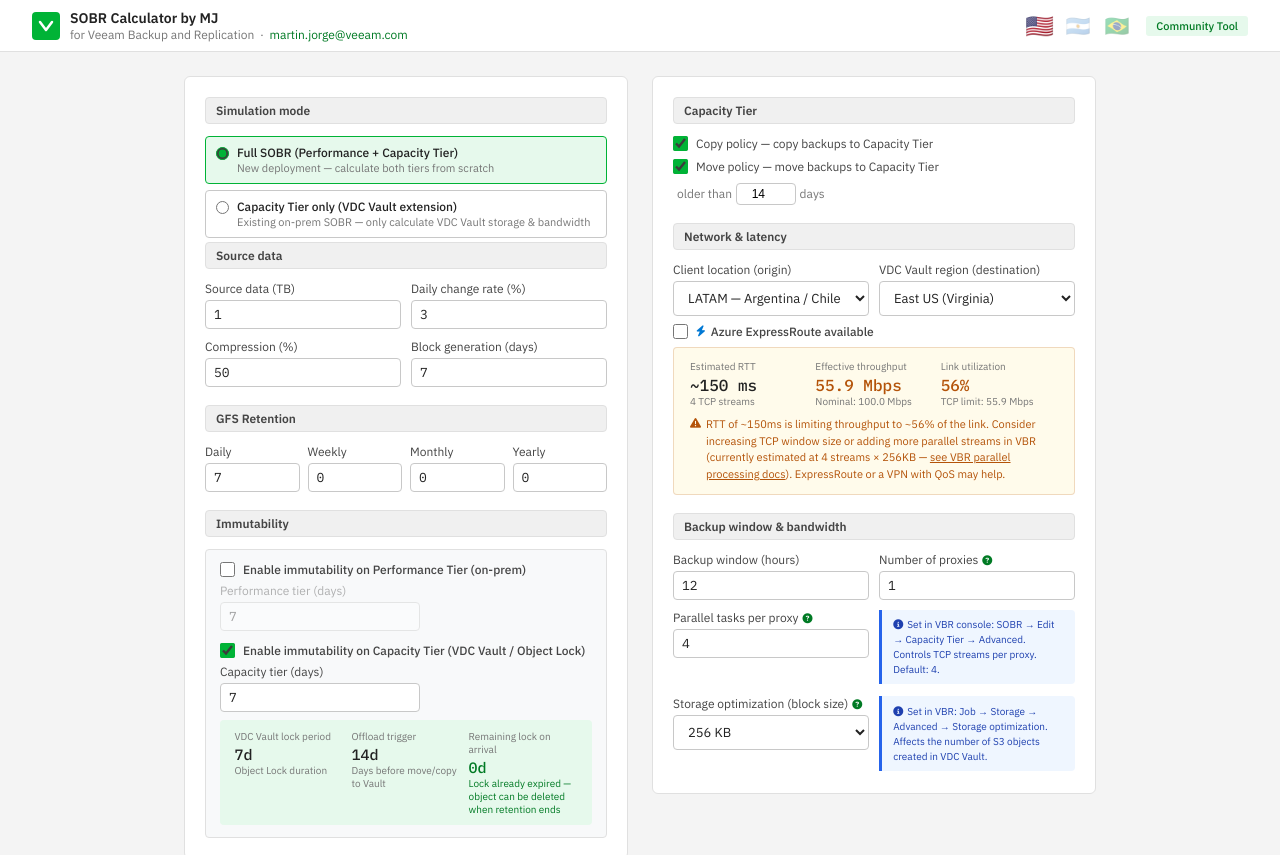
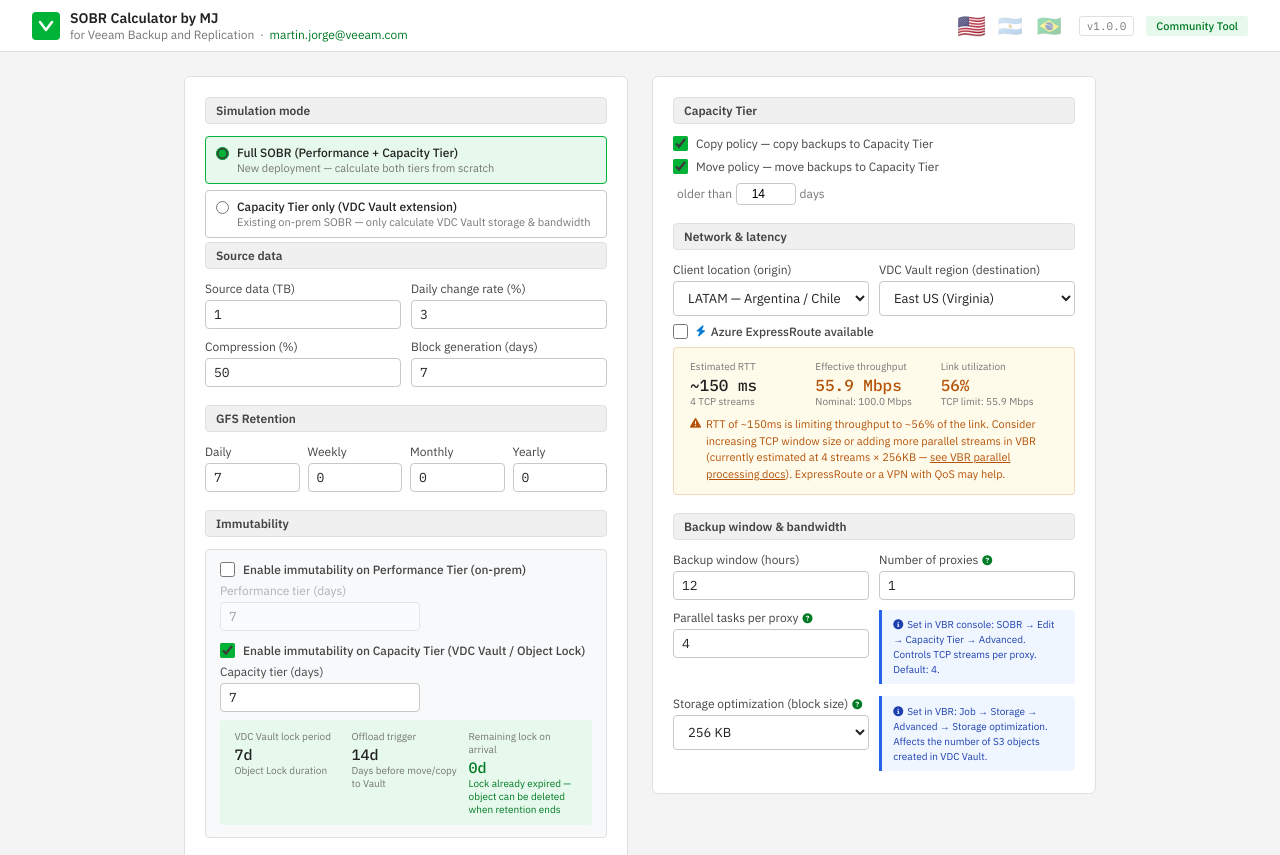
Before and after one commit to martinljor/veeamcalc, a plain HTML site: page index.html in a window 1280 px wide. Shown: the top 855 px of the page. Drawn offline with Linux system fonts and the light colour scheme.

Commit message:
feat: show app version in header
- APP_VERSION constant ('1.0.0') as the single place to bump on release
- Rendered as a monospace badge next to the Community Tool badge

```diff
--- a/index.html
+++ b/index.html
@@ -32,6 +32,7 @@
     .lang-btn:hover{opacity:.8;transform:scale(1.15)}
     .lang-btn.active{opacity:1;transform:scale(1.15)}
     .header-badge{font-size:11px;background:var(--green-light);color:var(--green-dark);padding:3px 10px;border-radius:3px;font-weight:500}
+    .header-version{font-family:var(--mono);font-size:11px;color:var(--gray-500);border:1px solid var(--gray-200);border-radius:3px;padding:2px 7px}
 
     .page{max-width:960px;margin:0 auto;padding:1.5rem;display:flex;flex-direction:column;gap:1.25rem}
     @media(max-width:820px){.page{padding:.75rem}}
@@ -147,6 +148,7 @@
       <button class="lang-btn" onclick="setLang('es')" title="Español">🇦🇷</button>
       <button class="lang-btn" onclick="setLang('pt')" title="Português">🇧🇷</button>
     </div>
+    <span class="header-version" id="app-version" title="Calculator version"></span>
     <span class="header-badge" id="badge-text">Community Tool</span>
   </div>
 </header>
@@ -813,6 +815,7 @@
 }
 
 // ─── Constants ──────────────────────────────────────────────────────────────
+const APP_VERSION       = '1.0.0'; // Bump on each release — shown in the header
 const TCP_WINDOW_KB     = 256; // TCP window size for throughput model (KB)
 const STREAMS_PER_PROXY = 4;   // Parallel TCP streams per proxy (VBR default)
 const MBPS_PER_VCPU     = 100; // Veeam recommended: 1 vCPU per 100 Mbps
@@ -1390,6 +1393,7 @@
 document.getElementById('netVault').addEventListener('change', calc);
 document.getElementById('expressRoute').addEventListener('change', calc);
 document.querySelectorAll('input[type=number],input[type=checkbox]').forEach(el=>el.addEventListener('input', () => { updateCapOnlyFields(); calc(); }));
+document.getElementById('app-version').textContent = 'v' + APP_VERSION;
 applyT();
 // Defer so browser finishes restoring any saved form state before we read checked state
 setTimeout(() => { _lastMode = null; updateMode(); }, 0);
```
